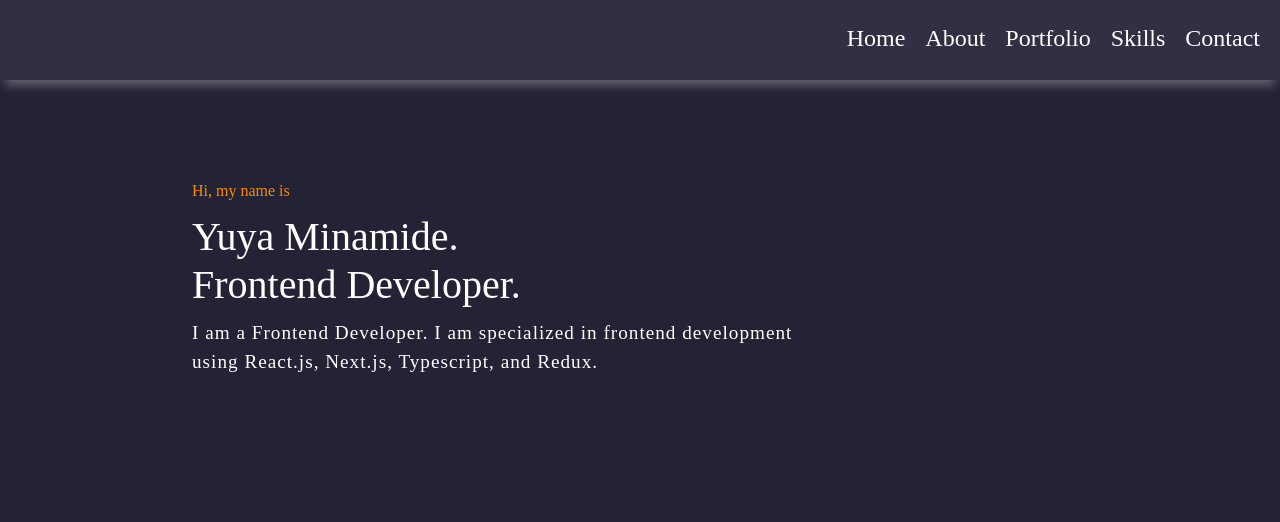
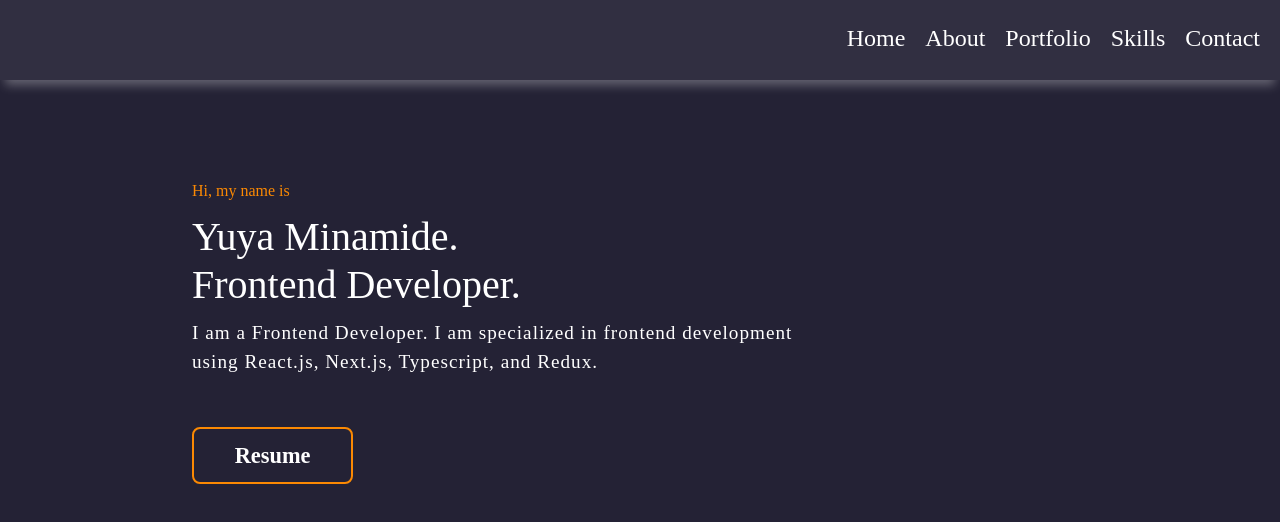
Before and after one commit to yuya-minamide/portfolio, a Next.js app: page / in a window 1280 px wide. Shown: the top 522 px of the page. Built offline with nearby package versions, Linux system fonts and the light colour scheme.

Commit message:
added a CommonButton component

```diff
--- a/src/components/Home/Home.jsx
+++ b/src/components/Home/Home.jsx
@@ -1,5 +1,8 @@
 import styled from "styled-components";
+import { CommonButton } from "../index";
 import {
+	RESUME_LINK,
+	RESUME,
 	GREETING,
 	MY_NAME,
 	MY_POSITION,
@@ -15,7 +18,7 @@ const TabletIndention = styled.br`
 	}
 `;
 
-const HomeContainer = styled.div`
+const HomeContainer = styled.section`
 	margin-top: 20%;
 
 	@media screen and (max-width: 960px) {
@@ -42,7 +45,7 @@ const ShortIntroduction = styled.p`
 
 export function Home() {
 	return (
-		<HomeContainer>
+		<HomeContainer id="home">
 			<Greeting>{GREETING}</Greeting>
 			<MyName>
 				{MY_NAME}
@@ -54,6 +57,7 @@ export function Home() {
 				{SHORT_INTRODUCTION2} <br />
 				{SHORT_INTRODUCTION3}
 			</ShortIntroduction>
+			<CommonButton url={RESUME_LINK} content={RESUME} />
 		</HomeContainer>
 	);
 }
--- /dev/null
+++ b/src/components/common/CommonButton/CommonButton.jsx
@@ -0,0 +1,63 @@
+import Link from "next/link";
+import styled from "styled-components";
+
+const ButtonContainer = styled.div`
+	margin-top: 50px;
+
+	@media screen and (max-width: 520px) {
+		margin-top: 30px;
+	}
+`;
+
+const Button = styled(Link)`
+	position: relative;
+	display: inline-block;
+	border: solid 2px var(--color-orange);
+	background-color: var(--color-bg);
+	border-radius: 8px;
+	font-size: 1.4rem;
+	font-weight: bold;
+	padding: 10px 0;
+	text-align: center;
+	width: 18%;
+	z-index: 1;
+	&:before {
+		border-radius: 8px;
+		content: "";
+		top: 0;
+		bottom: 0;
+		left: 0;
+		right: 0;
+		background: #d9d9d913;
+		position: absolute;
+		z-index: -1;
+		transform: scaleX(0);
+		transform-origin: 50%;
+		transition: transform ease-in-out 0.5s;
+	}
+	&:hover {
+		&:before {
+			transform: scaleX(1);
+		}
+	}
+
+	@media screen and (max-width: 960px) {
+		font-size: 1rem;
+		width: 30%;
+	}
+
+	@media screen and (max-width: 520px) {
+		font-size: 0.8rem;
+		width: 35%;
+	}
+`;
+
+export function CommonButton({ url, content }) {
+	return (
+		<ButtonContainer>
+			<Button href={url} target="_blank">
+				{content}
+			</Button>
+		</ButtonContainer>
+	);
+}
--- a/src/components/index.js
+++ b/src/components/index.js
@@ -2,6 +2,7 @@
  * Common
  */
 export { SocialIcon } from "./common/SocialIcon/SocialIcon";
+export { CommonButton } from "./common/CommonButton/CommonButton";
 
 /**
  * Header
--- a/src/constants/index.js
+++ b/src/constants/index.js
@@ -23,6 +23,16 @@ export const SOCIAL_CONTENT_ICONS = {
 };
 
 /**
+ * Button URL
+ */
+export const RESUME_LINK = "/";
+
+/**
+ * Button contents
+ */
+export const RESUME = "Resume";
+
+/**
  * Home
  */
 export const GREETING = "Hi, my name is";
```
